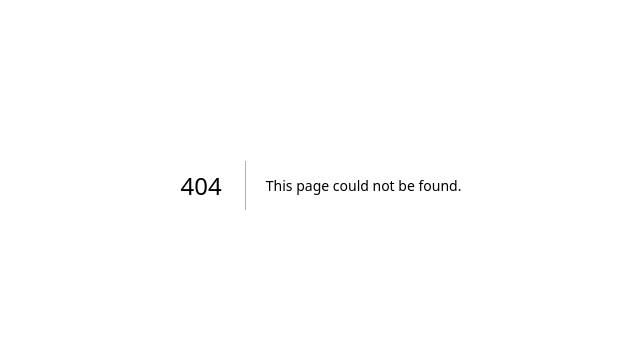
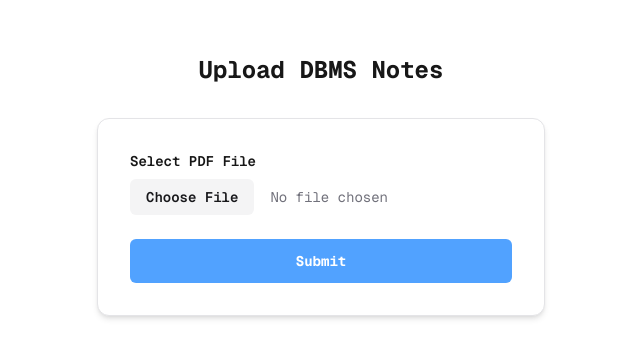
Before and after one commit to CodedRichy/CollegeNotesSaaS, a Next.js app in the folder college-notes-saas/: page /upload in a window 1280 px wide. Before the commit this address had no page. Shown: the part 215-572 px from the top of the page, without its empty margins (319-959 px from the left). Built offline with nearby package versions, Linux system fonts and the light colour scheme; no server answers.

Commit message:
Auto-sync: upload
1 file changed, 82 insertions(+)

```diff
--- /dev/null
+++ b/college-notes-saas/app/upload/page.tsx
@@ -0,0 +1,82 @@
+"use client";
+
+import { useState } from "react";
+import { createClient } from "@/utils/supabase/client";
+
+export default function UploadPage() {
+    const [file, setFile] = useState<File | null>(null);
+    const [isUploading, setIsUploading] = useState(false);
+
+    // Initialize the client component
+    const supabase = createClient();
+
+    const handleFileChange = (e: React.ChangeEvent<HTMLInputElement>) => {
+        if (e.target.files && e.target.files.length > 0) {
+            setFile(e.target.files[0]);
+        }
+    };
+
+    const handleUpload = async () => {
+        if (!file) {
+            console.error("No file selected.");
+            return;
+        }
+
+        setIsUploading(true);
+
+        try {
+            const timestamp = new Date().getTime();
+            const filename = `dbms/${timestamp}_${file.name}`;
+
+            const { data, error } = await supabase.storage
+                .from("notes")
+                .upload(filename, file);
+
+            if (error) {
+                console.error("Error uploading file:", error.message);
+            } else {
+                console.log("File uploaded successfully:", data);
+                // Optionally clear the selection
+                setFile(null);
+                const fileInput = document.getElementById("file-upload") as HTMLInputElement;
+                if (fileInput) fileInput.value = "";
+            }
+        } catch (err) {
+            console.error("Unexpected error during upload:", err);
+        } finally {
+            setIsUploading(false);
+        }
+    };
+
+    return (
+        <main className="flex min-h-screen flex-col items-center justify-center p-24">
+            <div className="z-10 w-full max-w-md items-center justify-between font-mono text-sm">
+                <h1 className="text-2xl font-bold mb-8 text-center">Upload DBMS Notes</h1>
+
+                <form className="flex flex-col gap-6 bg-white dark:bg-zinc-900 p-8 rounded-xl shadow-md border border-zinc-200 dark:border-zinc-800">
+                    <div className="flex flex-col gap-2">
+                        <label htmlFor="file-upload" className="font-semibold">
+                            Select PDF File
+                        </label>
+                        <input
+                            id="file-upload"
+                            type="file"
+                            accept=".pdf,application/pdf"
+                            onChange={handleFileChange}
+                            className="file:mr-4 file:py-2 file:px-4 file:rounded-md file:border-0 file:text-sm file:font-semibold file:bg-zinc-100 file:text-zinc-900 hover:file:bg-zinc-200 dark:file:bg-zinc-800 dark:file:text-zinc-100 dark:hover:file:bg-zinc-700 cursor-pointer w-full text-zinc-500 dark:text-zinc-400"
+                        />
+                    </div>
+
+                    <button
+                        type="button"
+                        onClick={handleUpload}
+                        disabled={!file || isUploading}
+                        className="w-full bg-blue-600 hover:bg-blue-700 disabled:bg-blue-400 disabled:cursor-not-allowed text-white font-bold py-3 px-4 rounded-md transition-colors"
+                    >
+                        {isUploading ? "Uploading..." : "Submit"}
+                    </button>
+                </form>
+            </div>
+        </main>
+    );
+}
```
